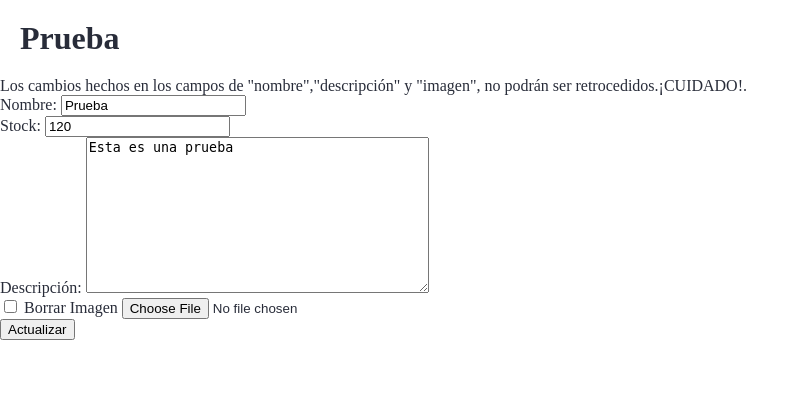
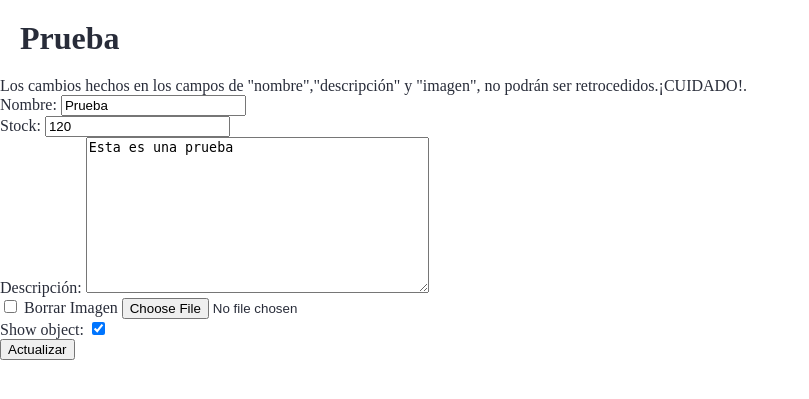
Before and after one commit to SergioGalarzaCarmona/LogInventory, a Django app: page /main/1 in a window 1280 px wide. Shown: the part 325-724 px from the top of the page, without its empty margins (0-809 px from the left). Run offline with Django 5.2, Linux system fonts and the light colour scheme; a user stored in the database is signed in; data comes from the database, SQL or seed files in the repository; both versions use the stored data as it was after the commit.

Commit message:
fixing errors

```diff
--- a/Objects/views.py
+++ b/Objects/views.py
@@ -78,6 +78,8 @@ def object_instance(request,id):
             object_instance = Objects.objects.get(object_id = request.POST['object'])
             transaction_instance = Transactions.objects.get(transaction_id = request.POST['transaction'])
             object_instance.stock = transaction_instance.stock_before
+            type_instance = Type_Transaction.objects.get(type_id = 5)
+            Transactions.objects.create(object_id = object_instance,user_id = request.user,type_transaction = type_instance, stock_before = transaction_instance.stock_after, stock_after = transaction_instance.stock_before  )
             if object_instance.show_object == 0:
                 object_instance.show_object = 1
             object_instance.save()
--- a/Users/templates/objects.html
+++ b/Users/templates/objects.html
@@ -49,16 +49,22 @@
                 <label for="image-clear_id">Borrar Imagen</label>
                 <input type="file" name="image" accept="image/*" id="id_image">
             </div>
+            <div>
+                <label for="id_show_object">Show object:</label>
+                <input type="checkbox" name="show_object" id="id_show_object" checked="">
+            </div>
             <input type="submit" value="Actualizar">
         </form>
         {% for instance in record_object %}
         <div>
-            {% if instance.object_id.show_object == 0 %}
+            {% if instance.object_id.show_object == 6 %}
             <p class="transaction-type">Tipo de transaction: Eliminacion de objeto</p>
             {% elif instance.type_transaction_id == 1 %}
             <p class="transaction-type">Tipo de transaction: Adición</p>
             {% elif instance.type_transaction_id == 2 %}
             <p class="transaction-type">Tipo de transaction: Sustraccion</p>
+            {% elif instance.type_transaction_id == 3 %}
+            <p class="transaction-type">Tipo de transaction: Creación</p>
             {% elif instance.type_transaction_id == 4 %}
             <p class="transaction-type">Tipo de transaction: Remodelación de objeto</p>
             {% elif instance.type_transaction_id == 5 %}
--- a/Users/templates/record.html
+++ b/Users/templates/record.html
@@ -25,12 +25,14 @@
         {% for instance in record %}
         <div class="transaction">
             <h2 class="object-name">Objeto: {{instance.object_id.name}}</h2>
-            {% if instance.object_id.show_object == 0 %}
+            {% if instance.object_id.show_object == 6 %}
             <p class="transaction-type">Tipo de transaction: Eliminacion de objeto</p>
             {% elif instance.type_transaction_id == 1 %}
             <p class="transaction-type">Tipo de transaction: Adición</p>
             {% elif instance.type_transaction_id == 2 %}
             <p class="transaction-type">Tipo de transaction: Sustraccion</p>
+            {% elif instance.type_transaction_id == 3 %}
+            <p class="transaction-type">Tipo de transaction: Creación</p>
             {% elif instance.type_transaction_id == 4 %}
             <p class="transaction-type">Tipo de transaction: Remodelación de objeto</p>
             {% elif instance.type_transaction_id == 5 %}
```
Also changed, not shown: db.sqlite3.
